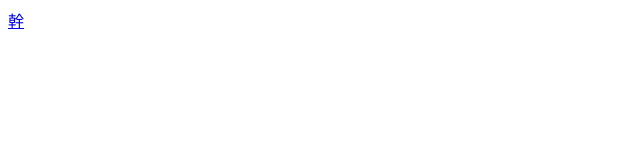
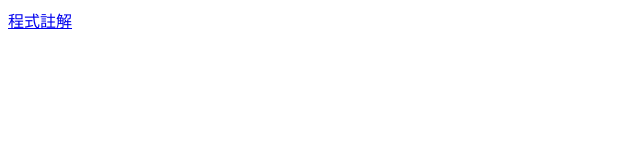
Before and after one commit to 40628442/vecp2018-42, a plain HTML site: page midterm/index.html in a window 1280 px wide. Shown: the full height of the page, 0-640 px from the left. Drawn offline with Linux system fonts and the light colour scheme.

Commit message:
Update index.html

```diff
--- a/midterm/index.html
+++ b/midterm/index.html
@@ -1,2 +1,2 @@
 
-<a href= "https://github.com/40628442/vecp2018-42/blob/gh-pages/%E8%99%8E%E7%A7%91%E6%A0%A1%E5%BE%BD)" >幹</a>
+<a href= "https://github.com/40628442/vecp2018-42/blob/gh-pages/%E8%99%8E%E7%A7%91%E6%A0%A1%E5%BE%BD)" >程式註解</a>
```
